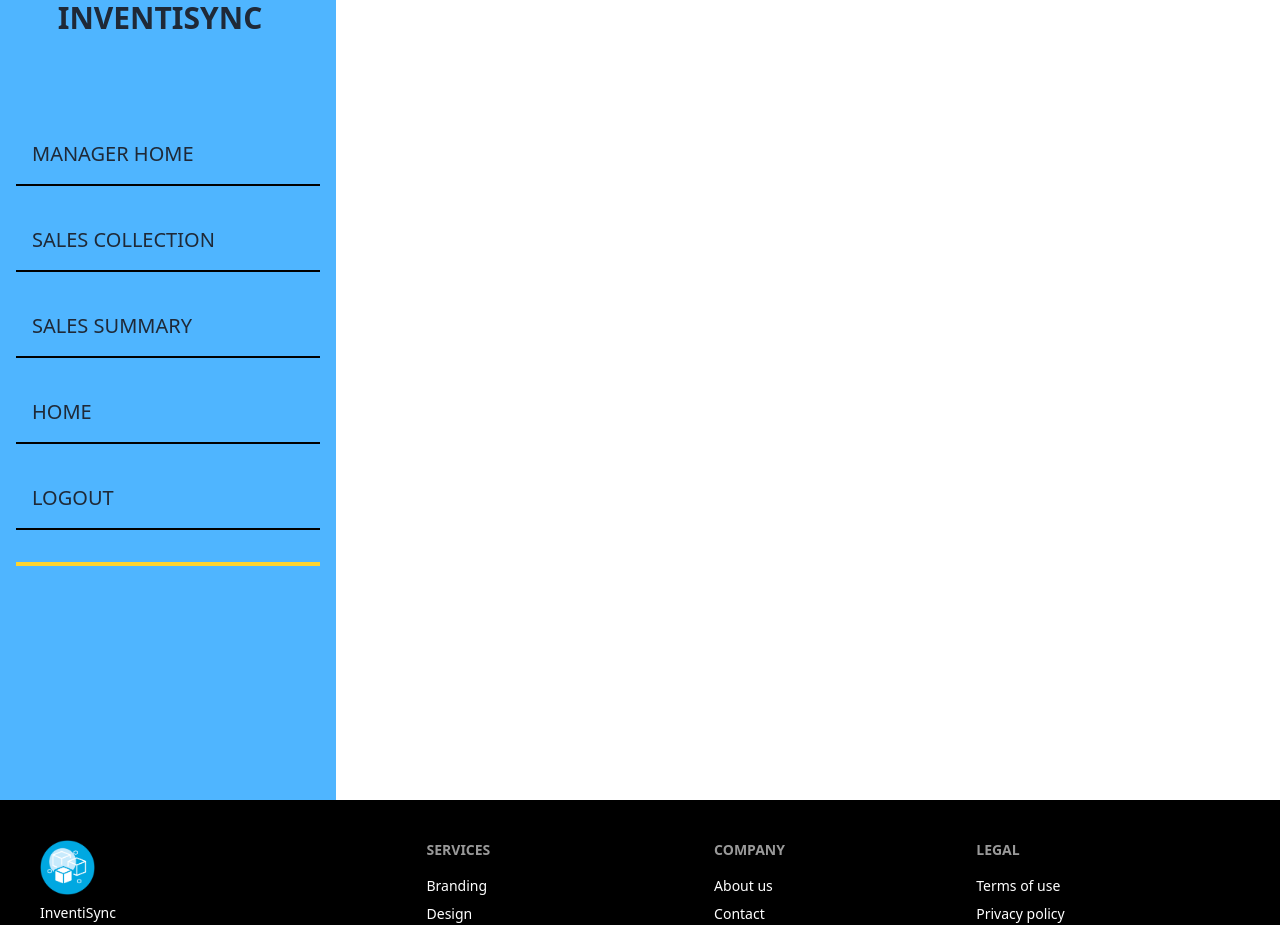
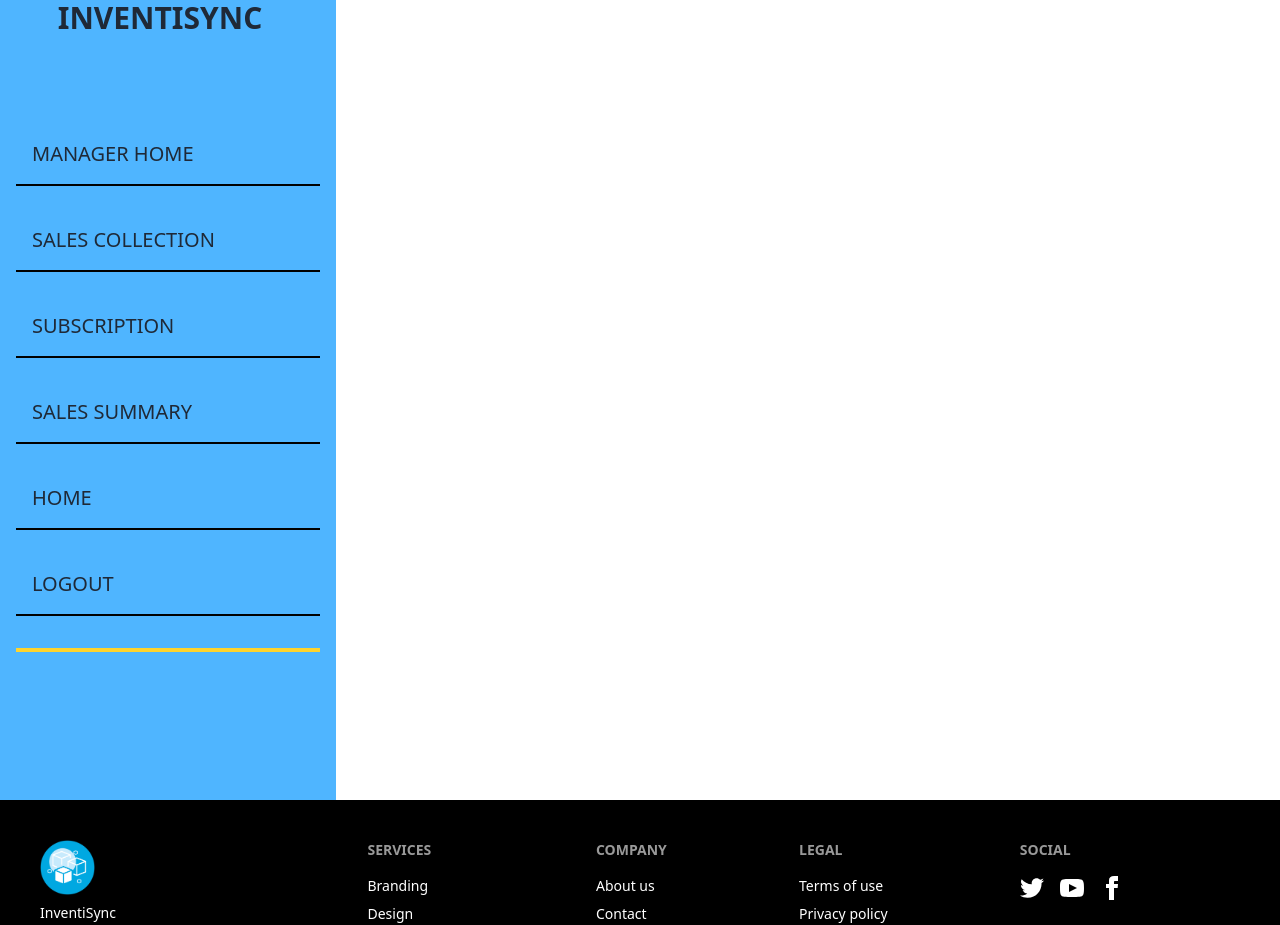
Before and after one commit to shakib-anwar-nibir17/inventisync-sn17-client, a React (Vite) app: page /dashboard in a window 1280 px wide. Shown: the top 925 px of the page. Built offline with nearby package versions, Linux system fonts and the light colour scheme; no server answers.

Commit message:
style - subscription

```diff
--- a/src/Pages/DashBoard/ManagerDashMenu/ManagerDashMenu.jsx
+++ b/src/Pages/DashBoard/ManagerDashMenu/ManagerDashMenu.jsx
@@ -38,6 +38,14 @@
       </li>
       <li className="pl-4 border-b-2 border-black py-4 hover:bg-black hover:text-white">
         <NavLink
+          to="/dashboard/subscription"
+          className={({ isActive }) => (isActive ? "text-white" : "")}
+        >
+          SUBSCRIPTION
+        </NavLink>
+      </li>
+      <li className="pl-4 border-b-2 border-black py-4 hover:bg-black hover:text-white">
+        <NavLink
           to="/dashboard/sales-summary"
           className={({ isActive }) => (isActive ? "text-white" : "")}
         >
--- /dev/null
+++ b/src/Pages/Subscription/Subscription.jsx
@@ -0,0 +1,99 @@
+const Subscription = () => {
+  return (
+    <div>
+      <div>
+        <h1 className="text-center text-6xl text-black font-bold mt-16">
+          Subscription Plans & Benefits
+        </h1>
+      </div>
+      <div className="grid grid-cols-3 gap-20 mt-20 px-10">
+        <div className="text-center border-2 border-black hover:bg-black hover:text-white font-extrabold py-8 px-4 space-y-6 bg-white text-black cursor-pointer">
+          <p className="text-2xl">Pay</p>
+          <h1 className="text-7xl">$10.00</h1>
+          <p className="text-xl">Plan 1 Basic</p>
+          <h3 className="text-2xl">Increased Limit to 450</h3>
+          <h4>Benefits:</h4>
+          <div className="text-left font-normal">
+            <ul>
+              <p className="mb-8 hover:underline">
+                Seamless Operations: Experience smoother and faster transactions
+                with an enhanced credit limit
+              </p>
+              <p className="mb-8 hover:underline">
+                Seamless Operations: Experience smoother and faster transactions
+                with an enhanced credit limit
+              </p>
+              <p className="mb-8 hover:underline">
+                Seamless Operations: Experience smoother and faster transactions
+                with an enhanced credit limit
+              </p>
+            </ul>
+          </div>
+          <div>
+            <button className="py-4 px-20 border-1 border-custom-main bg-custom-main text-black font-bold">
+              PAY
+            </button>
+          </div>
+        </div>
+        <div className="text-center border-2 border-black hover:bg-black hover:text-white font-extrabold py-8 px-4 space-y-6 bg-white text-black cursor-pointer">
+          <p className="text-2xl">Pay</p>
+          <h1 className="text-7xl">$10.00</h1>
+          <p className="text-xl">Plan 1 Basic</p>
+          <h3 className="text-2xl">Increased Limit to 450</h3>
+          <h4>Benefits:</h4>
+          <div className="text-left font-normal">
+            <ul>
+              <p className="mb-8 hover:underline">
+                Seamless Operations: Experience smoother and faster transactions
+                with an enhanced credit limit
+              </p>
+              <p className="mb-8 hover:underline">
+                Seamless Operations: Experience smoother and faster transactions
+                with an enhanced credit limit
+              </p>
+              <p className="mb-8 hover:underline">
+                Seamless Operations: Experience smoother and faster transactions
+                with an enhanced credit limit
+              </p>
+            </ul>
+          </div>
+          <div>
+            <button className="py-4 px-20 border-1 border-custom-main bg-custom-main text-black font-bold">
+              PAY
+            </button>
+          </div>
+        </div>
+        <div className="text-center border-2 border-black hover:bg-black hover:text-white font-extrabold py-8 px-4 space-y-6 bg-white text-black cursor-pointer">
+          <p className="text-2xl">Pay</p>
+          <h1 className="text-7xl">$10.00</h1>
+          <p className="text-xl">Plan 1 Basic</p>
+          <h3 className="text-2xl">Increased Limit to 450</h3>
+          <h4>Benefits:</h4>
+          <div className="text-left font-normal">
+            <ul>
+              <p className="mb-8 hover:underline">
+                Seamless Operations: Experience smoother and faster transactions
+                with an enhanced credit limit
+              </p>
+              <p className="mb-8 hover:underline">
+                Seamless Operations: Experience smoother and faster transactions
+                with an enhanced credit limit
+              </p>
+              <p className="mb-8 hover:underline">
+                Seamless Operations: Experience smoother and faster transactions
+                with an enhanced credit limit
+              </p>
+            </ul>
+          </div>
+          <div>
+            <button className="py-4 px-20 border-1 border-custom-main bg-custom-main text-black font-bold">
+              PAY
+            </button>
+          </div>
+        </div>
+      </div>
+    </div>
+  );
+};
+
+export default Subscription;
--- a/src/Routes/Routes.jsx
+++ b/src/Routes/Routes.jsx
@@ -12,6 +12,7 @@
 import CheckOut from "../Pages/CheckOut/CheckOut";
 import SalesSummary from "../Pages/SalesSummary/SalesSummary";
 import ManagerRoute from "./ManagerRoute";
+import Subscription from "../Pages/Subscription/Subscription";
 
 const Routes = createBrowserRouter([
   {
@@ -57,6 +58,14 @@
         ),
       },
       {
+        path: "subscription",
+        element: (
+          <ManagerRoute>
+            <Subscription></Subscription>
+          </ManagerRoute>
+        ),
+      },
+      {
         path: "sales-summary",
         element: (
           <ManagerRoute>
--- a/src/Shared/Footer/Footer.jsx
+++ b/src/Shared/Footer/Footer.jsx
@@ -31,6 +31,44 @@
           <a className="link link-hover">Privacy policy</a>
           <a className="link link-hover">Cookie policy</a>
         </nav>
+        <nav>
+          <header className="footer-title">Social</header>
+          <div className="grid grid-flow-col gap-4">
+            <a>
+              <svg
+                xmlns="http://www.w3.org/2000/svg"
+                width="24"
+                height="24"
+                viewBox="0 0 24 24"
+                className="fill-current"
+              >
+                <path d="M24 4.557c-.883.392-1.832.656-2.828.775 1.017-.609 1.798-1.574 2.165-2.724-.951.564-2.005.974-3.127 1.195-.897-.957-2.178-1.555-3.594-1.555-3.179 0-5.515 2.966-4.797 6.045-4.091-.205-7.719-2.165-10.148-5.144-1.29 2.213-.669 5.108 1.523 6.574-.806-.026-1.566-.247-2.229-.616-.054 2.281 1.581 4.415 3.949 4.89-.693.188-1.452.232-2.224.084.626 1.956 2.444 3.379 4.6 3.419-2.07 1.623-4.678 2.348-7.29 2.04 2.179 1.397 4.768 2.212 7.548 2.212 9.142 0 14.307-7.721 13.995-14.646.962-.695 1.797-1.562 2.457-2.549z"></path>
+              </svg>
+            </a>
+            <a>
+              <svg
+                xmlns="http://www.w3.org/2000/svg"
+                width="24"
+                height="24"
+                viewBox="0 0 24 24"
+                className="fill-current"
+              >
+                <path d="M19.615 3.184c-3.604-.246-11.631-.245-15.23 0-3.897.266-4.356 2.62-4.385 8.816.029 6.185.484 8.549 4.385 8.816 3.6.245 11.626.246 15.23 0 3.897-.266 4.356-2.62 4.385-8.816-.029-6.185-.484-8.549-4.385-8.816zm-10.615 12.816v-8l8 3.993-8 4.007z"></path>
+              </svg>
+            </a>
+            <a>
+              <svg
+                xmlns="http://www.w3.org/2000/svg"
+                width="24"
+                height="24"
+                viewBox="0 0 24 24"
+                className="fill-current"
+              >
+                <path d="M9 8h-3v4h3v12h5v-12h3.642l.358-4h-4v-1.667c0-.955.192-1.333 1.115-1.333h2.885v-5h-3.808c-3.596 0-5.192 1.583-5.192 4.615v3.385z"></path>
+              </svg>
+            </a>
+          </div>
+        </nav>
       </footer>
     </div>
   );
```
